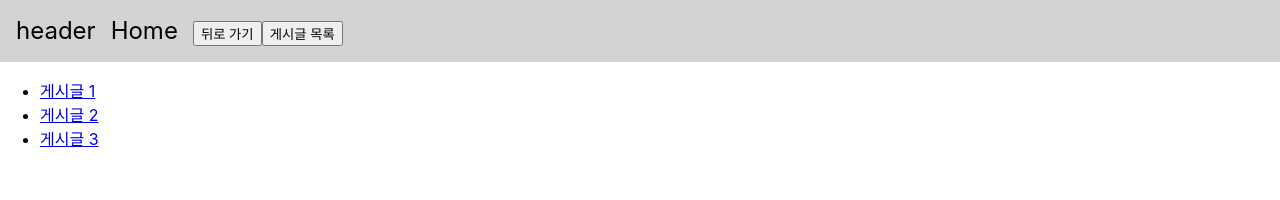
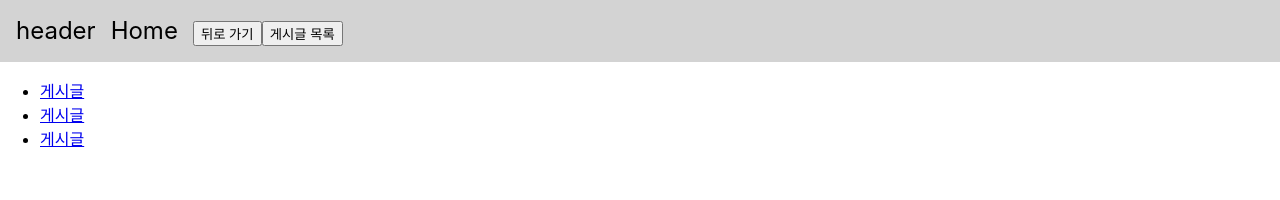
Before and after one commit to parkgeonwoong/study-reacts, a React (Create React App) app: page /articles in a window 1280 px wide. Shown: the top 200 px of the page. Built offline with nearby package versions, Linux system fonts and the light colour scheme.

Commit message:
NavLink Refactoring

```diff
--- a/src/pages/Articles.js
+++ b/src/pages/Articles.js
@@ -1,42 +1,33 @@
 import { NavLink, Outlet } from "react-router-dom";
 
 const Articles = () => {
-  const activeStyle = {
-    color: "green",
-    fontSize: 21,
-  };
-
   return (
     <div>
       <Outlet />
       <ul>
-        <li>
-          <NavLink
-            to="/articles/1"
-            style={({ isActive }) => (isActive ? activeStyle : undefined)}
-          >
-            게시글 1
-          </NavLink>
-        </li>
-        <li>
-          <NavLink
-            to="/articles/2"
-            style={({ isActive }) => (isActive ? activeStyle : undefined)}
-          >
-            게시글 2
-          </NavLink>
-        </li>
-        <li>
-          <NavLink
-            to="/articles/3"
-            style={({ isActive }) => (isActive ? activeStyle : undefined)}
-          >
-            게시글 3
-          </NavLink>
-        </li>
+        <ArticleItem id={1} />
+        <ArticleItem id={2} />
+        <ArticleItem id={3} />
       </ul>
     </div>
   );
 };
 
+const ArticleItem = ({ id }) => {
+  const activeStyle = {
+    color: "green",
+    fontSize: 21,
+  };
+  return (
+    <li>
+      <NavLink
+        to={`/articles/${id}`}
+        style={({ isActive }) => (isActive ? activeStyle : undefined)}
+      >
+        게시글
+      </NavLink>
+    </li>
+  );
+};
+
 export default Articles;
```
